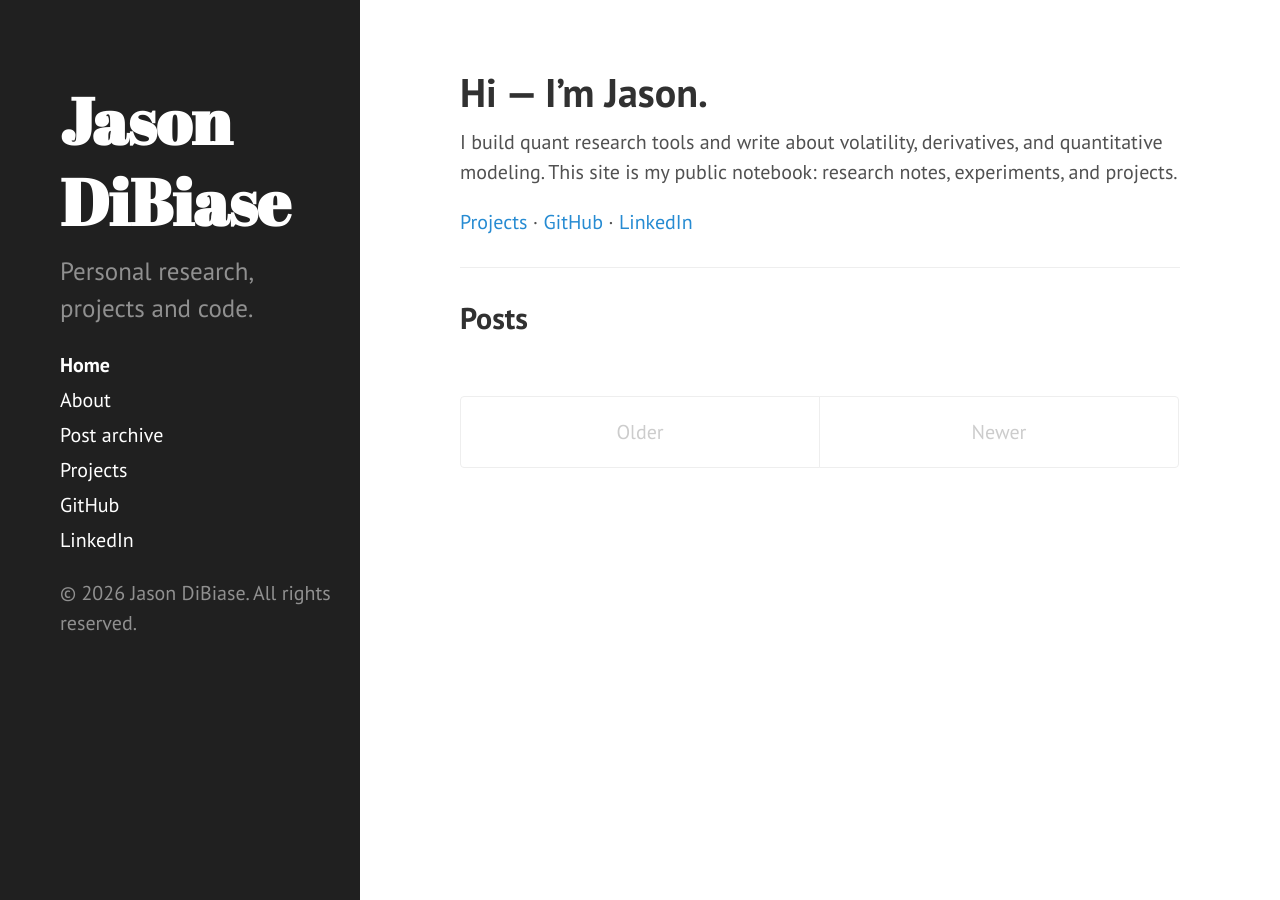
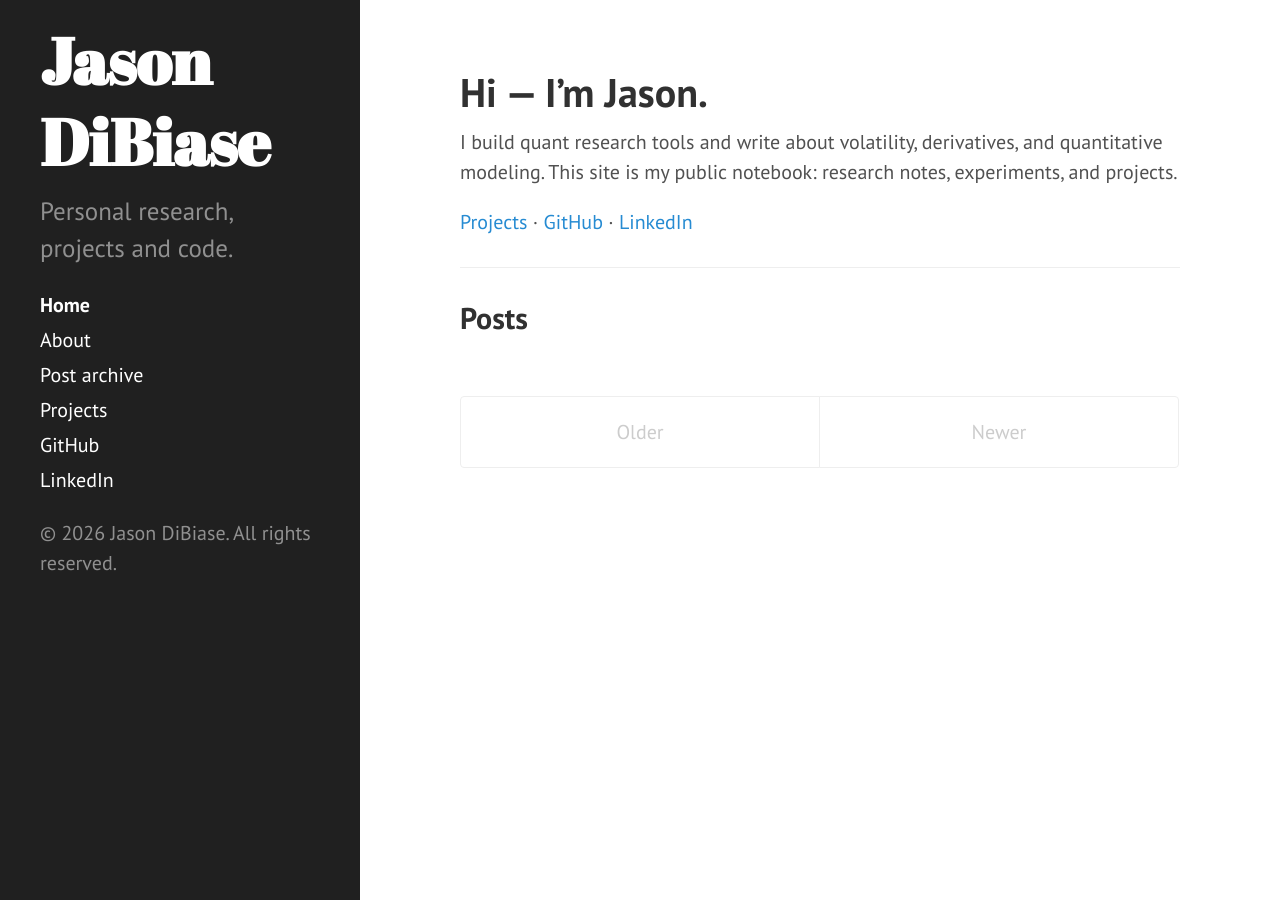
Before and after one commit to dibiasej/dibiasej.github.io, a Jekyll site: the page built from index.html, in a window 1280 px wide. Built offline with Jekyll 4.4.1, drawn with Linux system fonts in a browser that asks for light colours; Markdown is read by kramdown in place of the engine named in the settings; the list of posts is cut into pages by our own code.

Commit message:
Adjust sidebar 2

```diff
--- a/public/css/hyde.css
+++ b/public/css/hyde.css
@@ -105,12 +105,22 @@
  * contents to the bottom of the sidebar in tablets and up.
  */
 
-@media (min-width: 48em) {
+/* @media (min-width: 48em) {
   .sidebar-sticky {
     position: absolute;
     right:  1rem;
     bottom: 1rem;
     left:   1rem;
+  }
+} */
+
+@media (min-width: 48em) {
+  .sidebar-sticky {
+    position: absolute;
+    top: 1rem;      /* <-- add */
+    right: 1rem;
+    left: 1rem;
+    bottom: auto;   /* <-- optional, but makes intent explicit */
   }
 }
 
@@ -258,10 +268,3 @@
 .sidebar {
   padding-top: 2rem;
 }
-
-/* Move sidebar content to the top */
-.sidebar-sticky {
-  position: relative;   /* override sticky/fixed behavior */
-  top: 0;
-  padding-top: 2rem;    /* adjust spacing from very top */
-}
```
